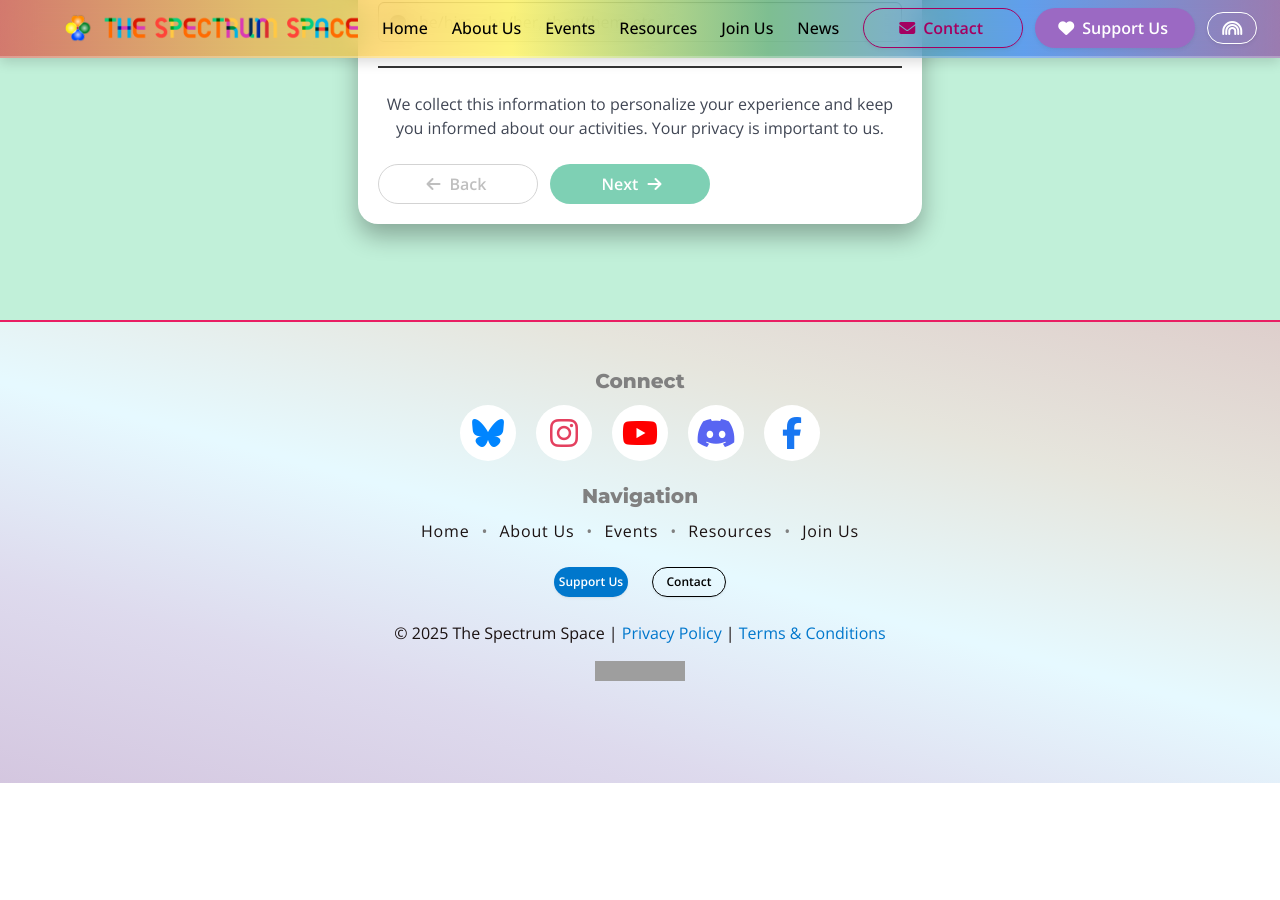
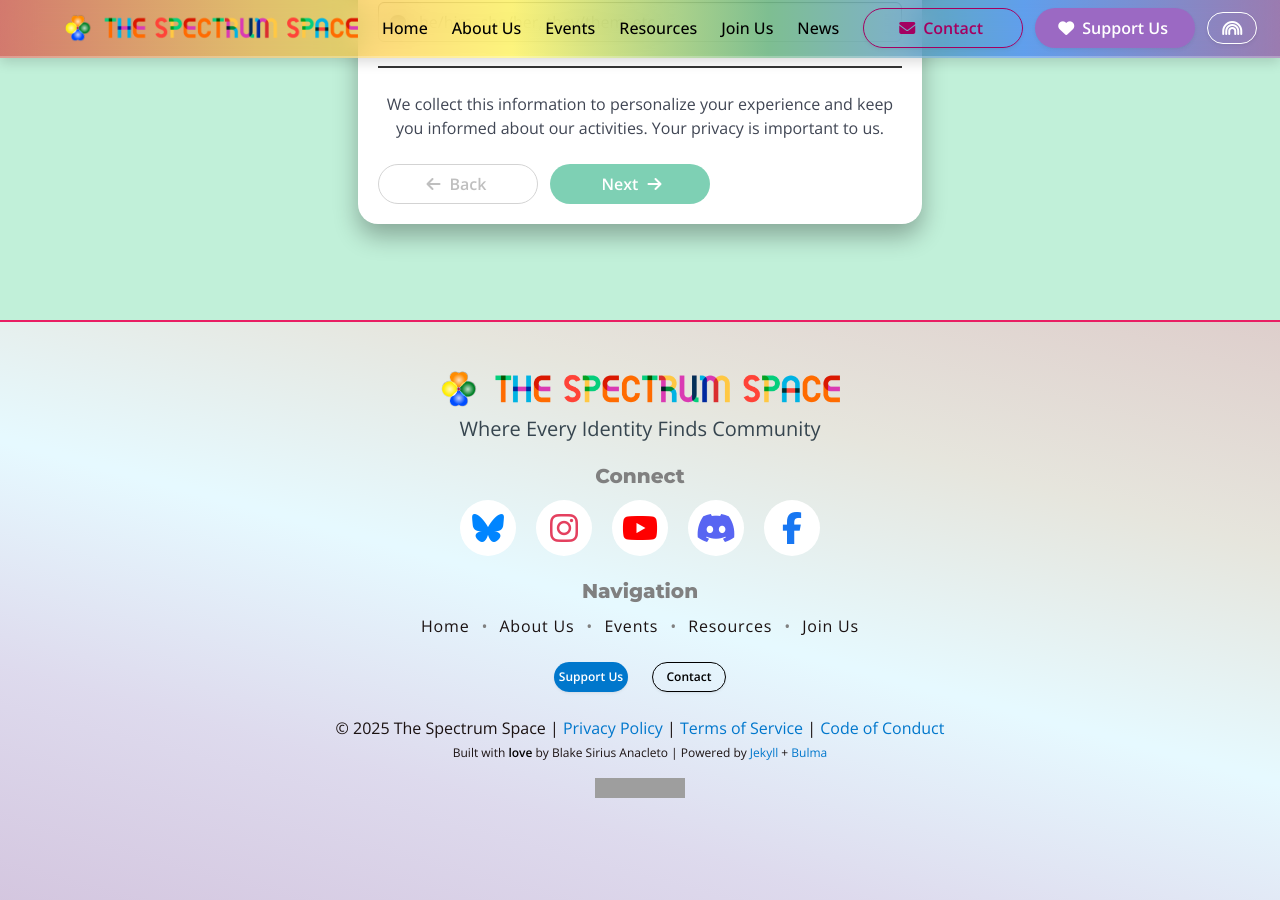
Before and after one commit to TheSiriusSystem/The-Spectrum-Space, a Jekyll site: the page built from index.html, in a window 1280 px wide and 900 px high, scrolled down 5740 px. Built offline with Jekyll 4.4.1, drawn with Linux system fonts in a browser that asks for light colours; nearby versions of some CDN libraries; before the commit the page ends 6523 px from its top, so only the background shows below that; grey boxes are pictures that could not be loaded.

Commit message:
Update footer

```diff
--- a/_includes/footer.html
+++ b/_includes/footer.html
@@ -1,5 +1,14 @@
 <footer class="footer">
     <div class="container has-text-centered">
+        <div class="footer-brand mb-5">
+            <figure class="image">
+                <img src="{{ site.logo }}" alt="{{ site.title }}">
+            </figure>
+            <p class="subtitle mt-2 is-size-5">
+                {{ site.tagline }}
+            </p>
+        </div>
+
         <!-- Social Media Links -->
         <div class="footer-connect mb-5">
             <h3 class="title mb-3 is-size-5">
@@ -48,10 +57,19 @@
         <!-- Copyright and Policies -->
         <div class="footer-legal">
             <span>&copy; {{ "now" | date: "%Y" }} {{ site.title }}</span>
-            <span>|</span>
-            <a href="/privacy">Privacy Policy</a>
-            <span>|</span>
-            <a href="/terms">Terms & Conditions</a>
+            <span class="separator">|</span>
+            <a class="link" href="/privacy-policy">Privacy Policy</a>
+            <span class="separator">|</span>
+            <a class="link" href="/terms-of-service">Terms of Service</a>
+            <span class="separator">|</span>
+            <a class="link" href="/code-of-conduct">Code of Conduct</a>
+        </div>
+
+        <!-- Credits -->
+        <div class="footer-credits mt-1 is-size-7">
+            <span>Built with <strong>love</strong> by {{ site.author }}</span>
+            <span class="separator">|</span>
+            <span>Powered by <a class="link" href="https://jekyllrb.com/">Jekyll</a> + <a class="link" href="https://bulma.io/">Bulma</a></span>
         </div>
 
         <!-- Netlify Badge -->
--- a/_sass/components/_footer.scss
+++ b/_sass/components/_footer.scss
@@ -11,6 +11,15 @@ $opacity-footer-background-gradient: 0.2;
 
     .footer-brand
     {
+        @include mixins.flex-column();
+        justify-content: center;
+        align-items: center;
+
+        img
+        {
+            width: 400px;
+        }
+
         .subtitle
         {
             max-width: 600px;
@@ -71,7 +80,7 @@ $opacity-footer-background-gradient: 0.2;
         }
     }
 
-    .footer-legal a
+    .link
     {
         text-decoration: none;
         color: #0077cc;
@@ -86,12 +95,26 @@ $opacity-footer-background-gradient: 0.2;
 
     @media screen and (max-width: vars.$breakpoint-mobile)
     {
-        .footer-nav
+        .footer-nav .buttons
         {
+            flex-direction: column;
+            align-items: center;
+
             .nav-divider
             {
                 display: none !important;
             }
+        }
+
+        .footer-legal, .footer-credits
+        {
+            @include mixins.flex-column();
+            align-items: center;
+        }
+
+        .separator
+        {
+            display: none;
         }
     }
 }
@@ -135,7 +158,7 @@ html
             }
         }
 
-        .footer-legal a
+        .link
         {
             color: vars.$font-color-grey;
 
@@ -185,7 +208,7 @@ html
             }
         }
 
-        .footer-legal a
+        .link
         {
             color: vars.$font-color-light-grey;
 
```
